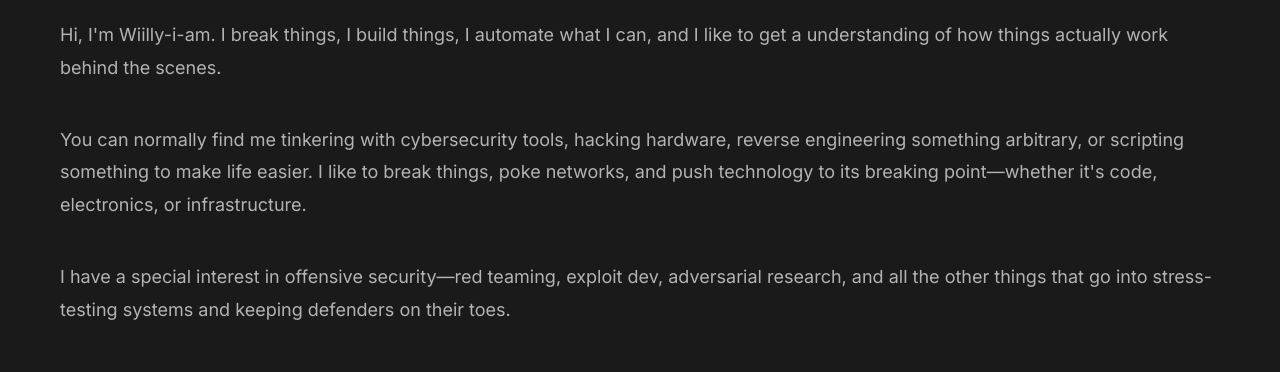
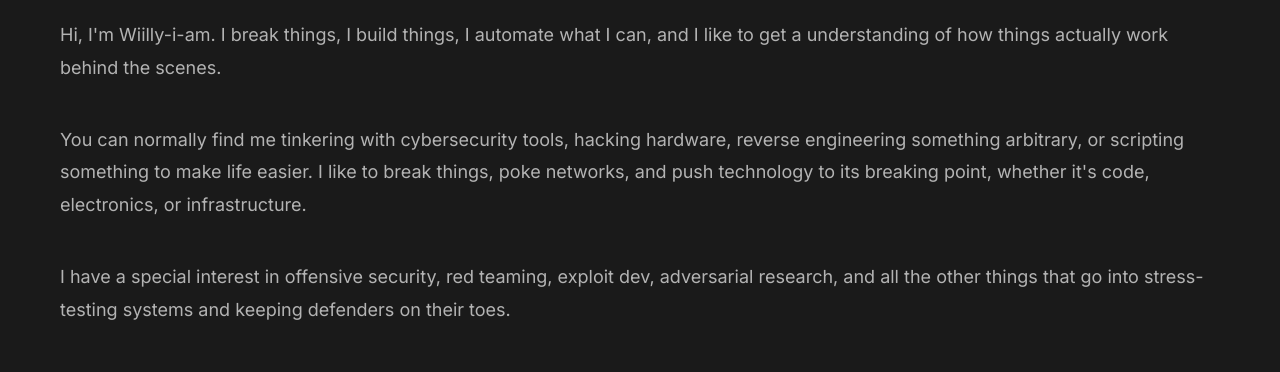
Before and after one commit to Wiilly-i-am/Wiilly-i-am, a plain HTML site: page index.html in a window 1280 px wide. Shown: the part 1140-1512 px from the top of the page. Drawn offline with Linux system fonts and the light colour scheme.

Commit message:
Update index.html

```diff
--- a/index.html
+++ b/index.html
@@ -125,10 +125,10 @@
                         Hi, I'm Wiilly-i-am. I break things, I build things, I automate what I can, and I like to get a understanding of how things actually work behind the scenes.
                     </p>
                     <p class="about-description">
-                        You can normally find me tinkering with cybersecurity tools, hacking hardware, reverse engineering something arbitrary, or scripting something to make life easier. I like to break things, poke networks, and push technology to its breaking point—whether it's code, electronics, or infrastructure.
+                        You can normally find me tinkering with cybersecurity tools, hacking hardware, reverse engineering something arbitrary, or scripting something to make life easier. I like to break things, poke networks, and push technology to its breaking point, whether it's code, electronics, or infrastructure.
                     </p>
                     <p class="about-description">
-                        I have a special interest in offensive security—red teaming, exploit dev, adversarial research, and all the other things that go into stress-testing systems and keeping defenders on their toes.
+                        I have a special interest in offensive security, red teaming, exploit dev, adversarial research, and all the other things that go into stress-testing systems and keeping defenders on their toes.
                     </p>
                     <p class="about-description">
                         My repositories are a combination of open-source utilities, experiments, and things I figured would be handy (or simply entertaining). I work in Python, Bash, PowerShell, C++, and JavaScript a lot, but really, I'll use whatever gets the job done.
```
